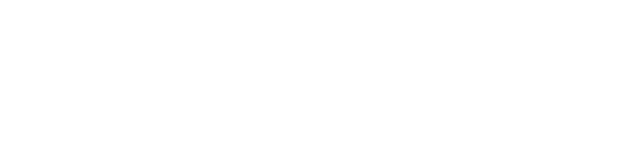
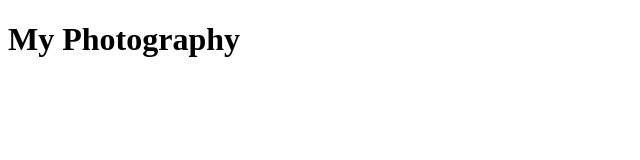
Before and after one commit to MichaelWLee-96/Photographer_Site, a plain HTML site: page index.html in a window 1280 px wide. Shown: the whole page, without its empty margins (0-640 px from the left). Drawn offline with Linux system fonts and the light colour scheme.

Commit message:
html font size added to style.css and h1 added to index.html

```diff
--- a/index.html
+++ b/index.html
@@ -6,6 +6,6 @@
     <title>Document</title>
 </head>
 <body>
-
+    <h1>My Photography</h1>
 </body>
 </html>
--- a/style.css
+++ b/style.css
@@ -0,0 +1,3 @@
+html{
+    font-size: 25px;
+}
```
